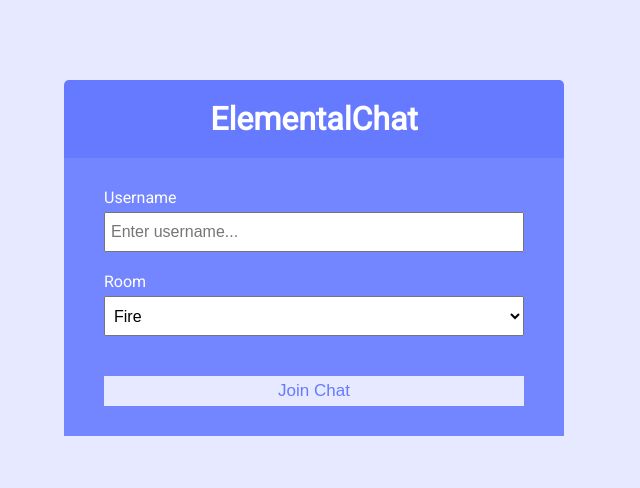
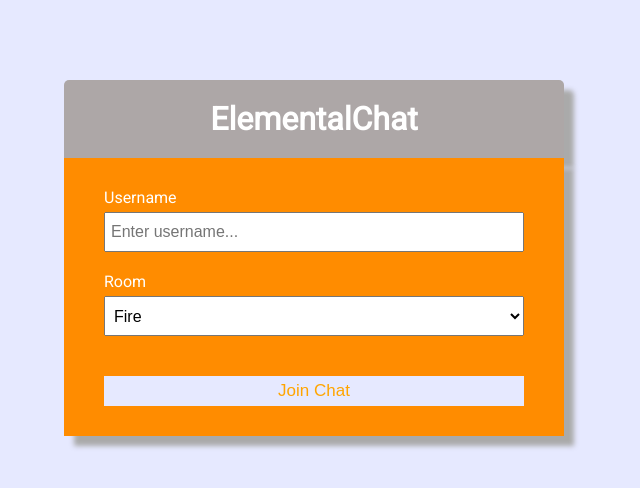
Before and after one commit to tcalmeida/socketio-chat-app, a website: page public/index.html in a window 1280 px wide. Shown: the whole page, without its empty margins (326-966 px from the left). Drawn offline with Linux system fonts and the light colour scheme.

Commit message:
update: change app color

```diff
--- a/public/css/style.css
+++ b/public/css/style.css
@@ -1,8 +1,9 @@
 @import url('https://fonts.googleapis.com/css?family=Roboto&display=swap');
 
 :root {
-  --dark-color-a: #667aff;
-  --dark-color-b: #7386ff;
+  --dark-color-a: #ffa500;
+  --dark-color-b: #ff8c00;
+  --dark-color-c: #ada7a7;
   --light-color: #e6e9ff;
   --success-color: #5cb85c;
   --error-color: #d9534f;
@@ -108,7 +109,7 @@ a {
 
 .chat-messages .message .meta span {
   color: #777;
-  margin-left: 2px;
+  margin-left: 3px;
 }
 
 .chat-form-container {
@@ -137,14 +138,16 @@ a {
 .join-header {
   text-align: center;
   padding: 20px;
-  background: var(--dark-color-a);
+  background: var(--dark-color-c);
   border-top-left-radius: 5px;
   border-top-right-radius: 5px;
+  box-shadow: 10px 10px 5px #aaaaaa;
 }
 
 .join-main {
   padding: 30px 40px;
   background: var(--dark-color-b);
+  box-shadow: 10px 10px 5px #aaaaaa;
 }
 
 .join-main p {
```
